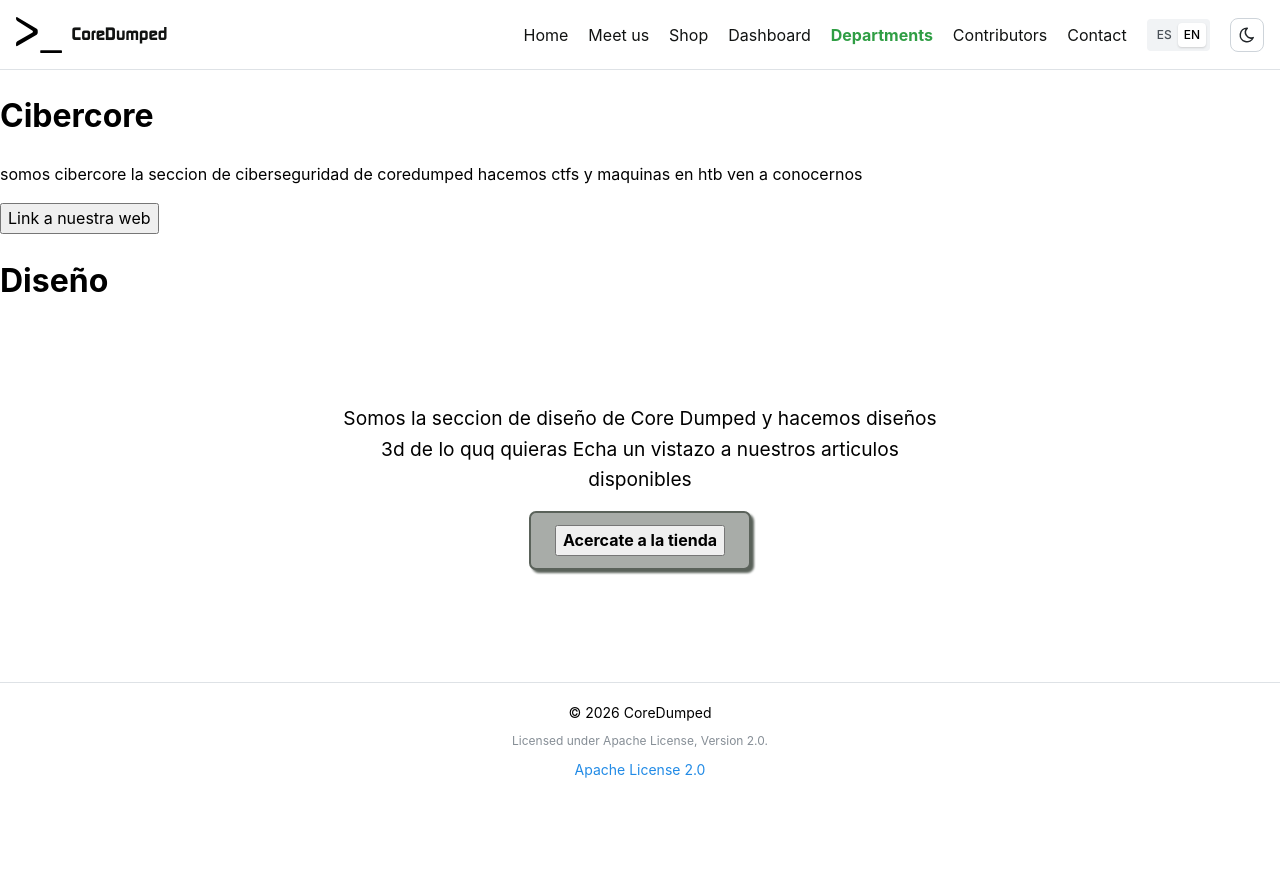
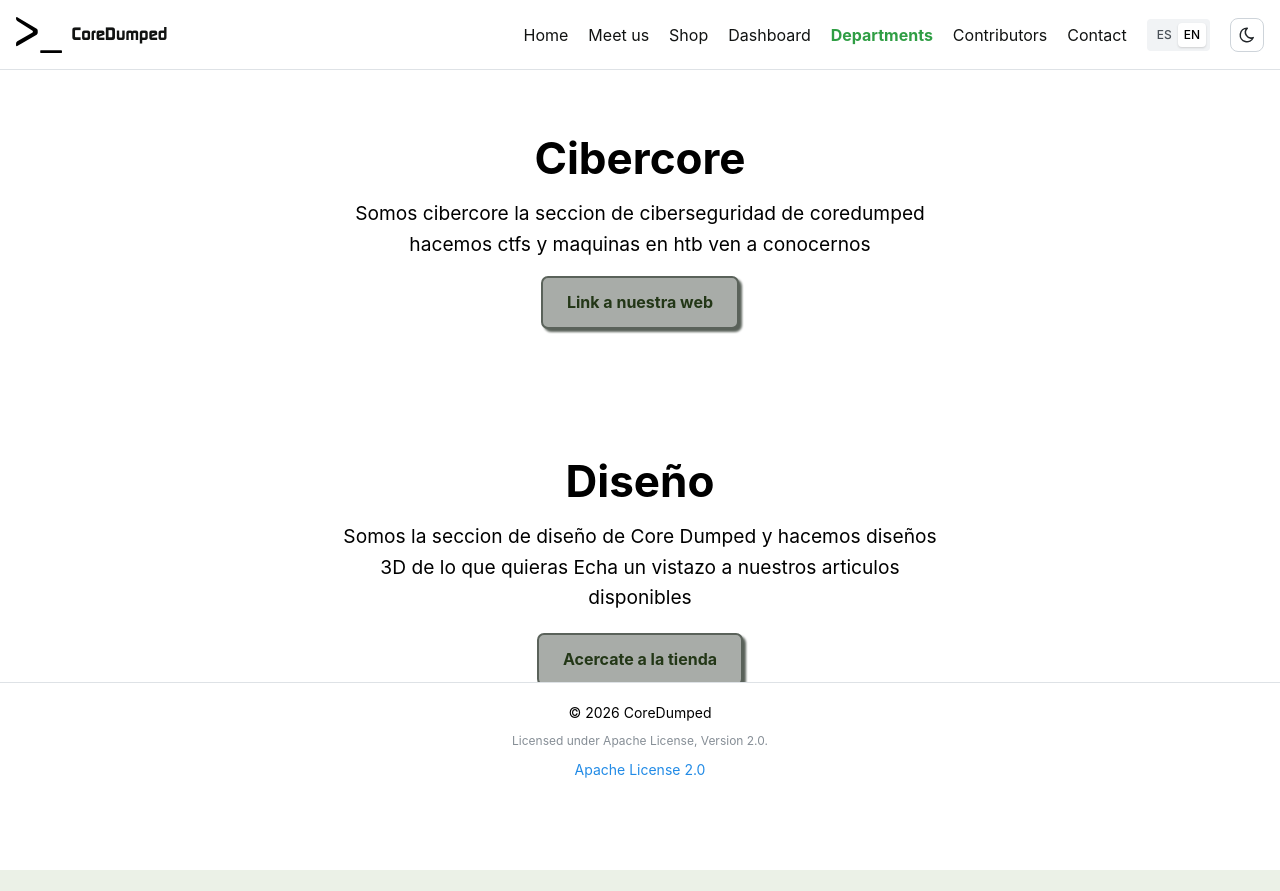
Before and after one commit to CoreDumped-ETSISI/2026-website, a React (Vite) app: page /departamentos in a window 1280 px wide. After the commit the page ends 870 px from the top, so only its background shows below. Built offline with nearby package versions, Linux system fonts and the light colour scheme.

Commit message:
Actualiza secciones de Departamentos (Cibercore y Disegno)
Reestructura el marcado con identificadores de sección, mejora el texto y reemplaza botones por enlaces semánticos para integrarse con los estilos de Departamentos.

```diff
--- a/src/pages/Secciones/Ciber/Cibercore.jsx
+++ b/src/pages/Secciones/Ciber/Cibercore.jsx
@@ -1,11 +1,15 @@
 function Cibercore() {
     return (
-        <>
-            <h1>Cibercore</h1><p>somos cibercore la seccion de ciberseguridad de coredumped hacemos ctfs y maquinas en
-            htb ven a conocernos
-        </p>
-            <button onClick={() => window.open("https://upm-1.gitbook.io/cybercore-writeups", "_blank")}>Link a nuestra web</button>
-        </>
+        <div id="cibercore">
+
+            <h1>Cibercore</h1>
+            <p>Somos cibercore la seccion de ciberseguridad de coredumped hacemos ctfs y maquinas en
+                htb ven a conocernos
+            </p>
+            <a href="https://upm-1.gitbook.io/cybercore-writeups" target="_blank" rel="noopener noreferrer">
+                Link a nuestra web
+            </a>
+        </div >
     )
 }
 
--- a/src/pages/Secciones/Impresion3d/Disegno.jsx
+++ b/src/pages/Secciones/Impresion3d/Disegno.jsx
@@ -1,14 +1,17 @@
-import {Link} from "react-router-dom";
+import { Link } from "react-router-dom";
 
 function Disegno() {
     return (
-        <>
+        <div id="disegno">
             <h1>Diseño</h1>
-            <div><p>Somos la seccion de diseño de Core Dumped y hacemos diseños 3d de lo quq quieras Echa un vistazo a
-                nuestros articulos disponibles </p><Link to="/tienda">
-                <button>Acercate a la tienda</button>
-            </Link></div>
-        </>
+            <div>
+                <p>Somos la seccion de diseño de Core Dumped y hacemos diseños 3D de lo que quieras Echa un vistazo a
+                    nuestros articulos disponibles </p>
+                <Link to="/tienda">
+                    Acercate a la tienda
+                </Link>
+            </div>
+        </div >
     )
 }
 
```
